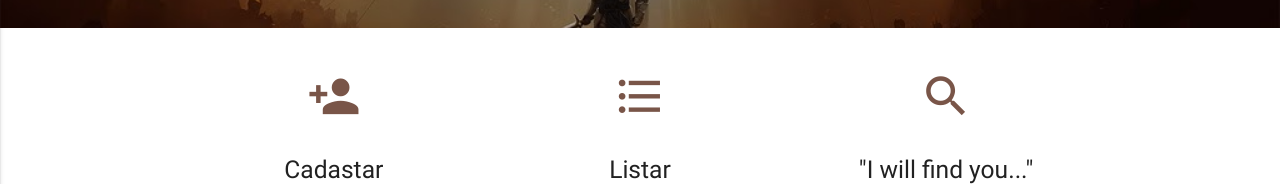
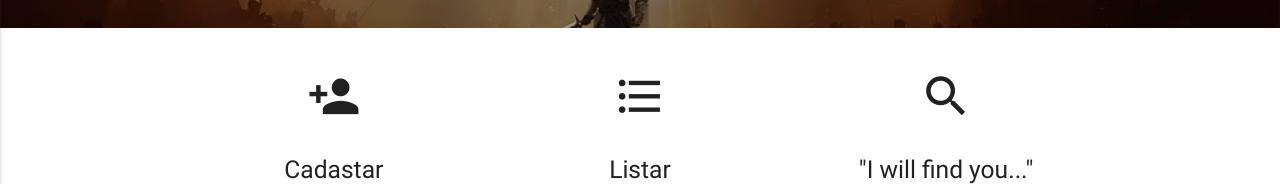
Before and after one commit to outronivaldo/outronivaldo.github.io, a plain HTML site: page index.html in a window 1280 px wide. Shown: the part 416-600 px from the top of the page. Drawn offline with nearby package versions, Linux system fonts and the light colour scheme.

Commit message:
Mudança na cor dos ícones

```diff
--- a/index.html
+++ b/index.html
@@ -33,7 +33,7 @@
           <h5  class="header col s12 light ">Os eventos atuais estão caminhando de acordo com as profecias bíblicas, e a guerra espiritual está sendo travada impiedosamente tanto no céu como na terra.</h5>
         </div>
         <div class="row center">
-          <a href="menu.html" id="download-button" class="btn-large waves-effect grey darken-3">Comece agora</a>
+          <a href="menu.html" id="download-button" class="btn-large waves-effect grey darken-3 ">Comece agora</a>
         </div>
         <br><br>
 
@@ -50,7 +50,7 @@
       <div class="row">
         <div class="col s12 m4">
           <div class="icon-block">
-            <h2 class="center brown-text"><i class="material-icons">person_add</i></h2>
+            <h2 class="center"><i class="material-icons">person_add</i></h2>
             <h5 class="center">Cadastar</h5>
             <p align="justify" class="light">Cadastre anjos guerreiros amantes da justiça, demônios que lutam para a perdição da humanidade e também suas armas lendárias.</p>
               <div class="row center">
@@ -61,7 +61,7 @@
 
         <div class="col s12 m4">
           <div class="icon-block">
-            <h2 class="center brown-text"><i class="material-icons">format_list_bulleted</i></h2>
+            <h2 class="center"><i class="material-icons">format_list_bulleted</i></h2>
             <h5 class="center">Listar</h5>
             <p align="justify" class="light">Verifique a lista completa de todos</p>
           </div>
@@ -69,7 +69,7 @@
 
         <div class="col s12 m4">
           <div class="icon-block">
-            <h2 class="center brown-text"><i class="material-icons">search</i></h2>
+            <h2 class="center "><i class="material-icons">search</i></h2>
             <h5 class="center">"I will find you..."</h5>
             <p align="justify" class="light">Busque, encontre, edite e exclua qualquer card cadastrado.</p>
               <div class="row center">
```
